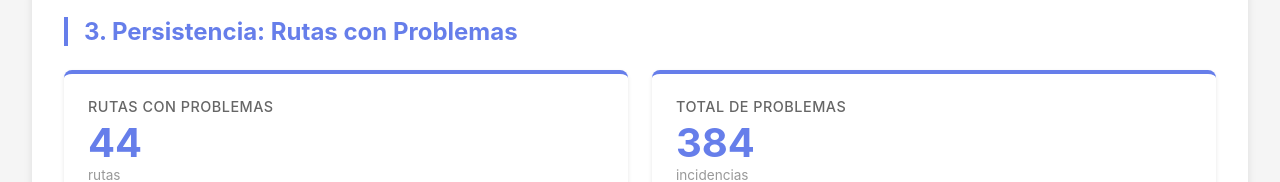
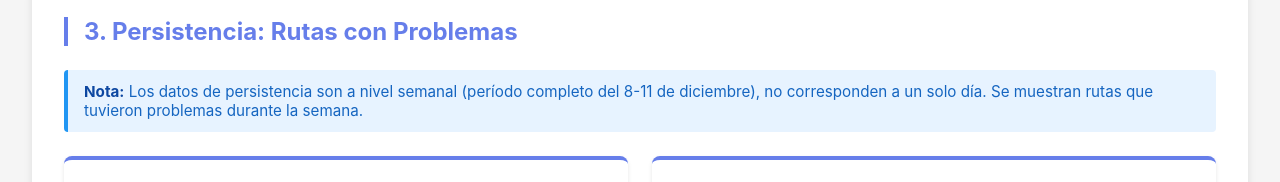
Before and after one commit to Juanes1203/InformesSunshine, a React (Vite) app: page /yarumo in a window 1280 px wide. Shown: the part 1880-2062 px from the top of the page. Built offline with nearby package versions, Linux system fonts and the light colour scheme; no server answers.

Commit message:
Agrandar gráfico de capacidad y aclarar que persistencia es semanal

```diff
--- a/src/components/FincaDashboard.css
+++ b/src/components/FincaDashboard.css
@@ -79,6 +79,25 @@
   text-align: center;
 }
 
+.full-width-chart {
+  width: 100%;
+  margin-top: 1rem;
+}
+
+.section-note {
+  background: #e7f3ff;
+  border-left: 4px solid #2196f3;
+  padding: 0.75rem 1rem;
+  margin-bottom: 1.5rem;
+  border-radius: 4px;
+  color: #1565c0;
+  font-size: 0.95rem;
+}
+
+.section-note strong {
+  color: #0d47a1;
+}
+
 .holiday-notice {
   background: #fff3cd;
   border: 2px solid #ffc107;
--- a/src/components/FincaDashboard.jsx
+++ b/src/components/FincaDashboard.jsx
@@ -181,6 +181,7 @@ function FincaDashboard({ finca }) {
           />
         </div>
         {filteredData.personas_inscritas_vs_abordaron && filteredData.personas_inscritas_vs_abordaron.length > 0 && (
+          <div className="full-width-chart">
             <ChartCard
               title={selectedDate === 'all' ? "Inscritas vs Abordaron por Ruta y Fecha" : `Inscritas vs Abordaron por Ruta (${selectedDate})`}
               data={filteredData.personas_inscritas_vs_abordaron.map(item => ({
@@ -194,6 +195,7 @@ function FincaDashboard({ finca }) {
                 { key: 'Abordaron', label: 'Abordaron', color: '#82ca9d' }
               ]}
             />
+          </div>
         )}
       </section>
 
@@ -201,6 +203,7 @@ function FincaDashboard({ finca }) {
       <section className="metric-section">
         <h3>2. Personas que Abordaron vs Capacidad de Bus</h3>
         {filteredData.personas_vs_capacidad && filteredData.personas_vs_capacidad.length > 0 && (
+          <div className="full-width-chart">
             <ChartCard
               title={selectedDate === 'all' ? "Ocupación de Buses por Ruta y Fecha" : `Ocupación de Buses por Ruta (${selectedDate})`}
               data={filteredData.personas_vs_capacidad.map(item => ({
@@ -214,12 +217,17 @@ function FincaDashboard({ finca }) {
                 { key: 'Capacidad_estimada', label: 'Capacidad', color: '#ffc658' }
               ]}
             />
+          </div>
         )}
       </section>
 
       {/* Métrica 3: Rutas con problemas */}
       <section className="metric-section">
         <h3>3. Persistencia: Rutas con Problemas</h3>
+        <p className="section-note">
+          <strong>Nota:</strong> Los datos de persistencia son a nivel semanal (período completo del 8-11 de diciembre),
+          no corresponden a un solo día. Se muestran rutas que tuvieron problemas durante la semana.
+        </p>
         {filteredData.rutas_con_problemas && filteredData.rutas_con_problemas.length > 0 ? (
           <>
             <div className="metrics-grid">
```
Also changed, not shown: 1 other file (tests, documents, lock files or other folders). Lines whose indentation alone changed are shown as unchanged.
